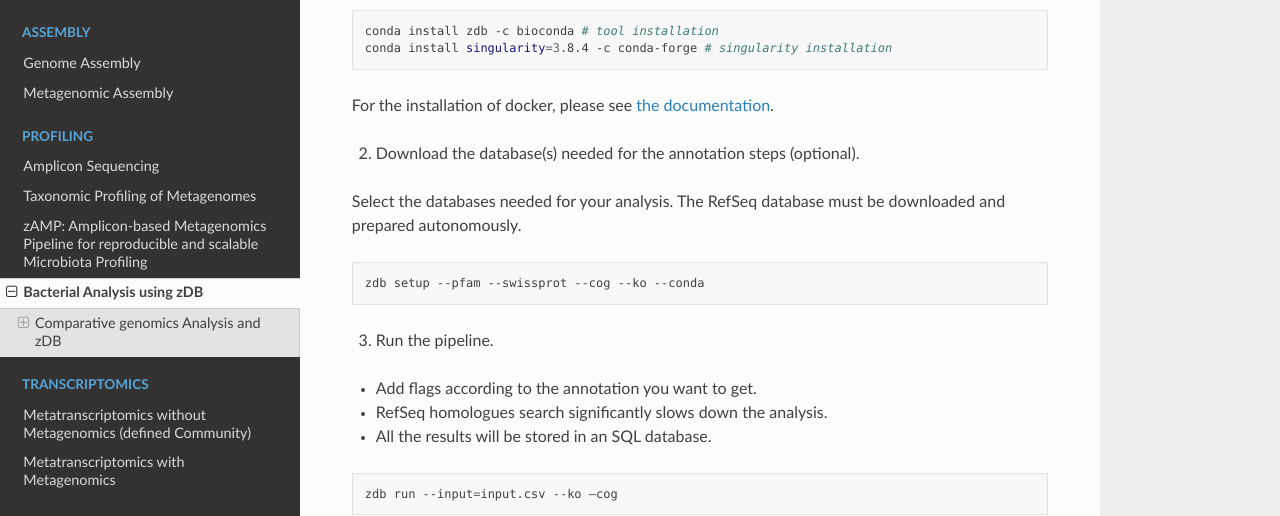
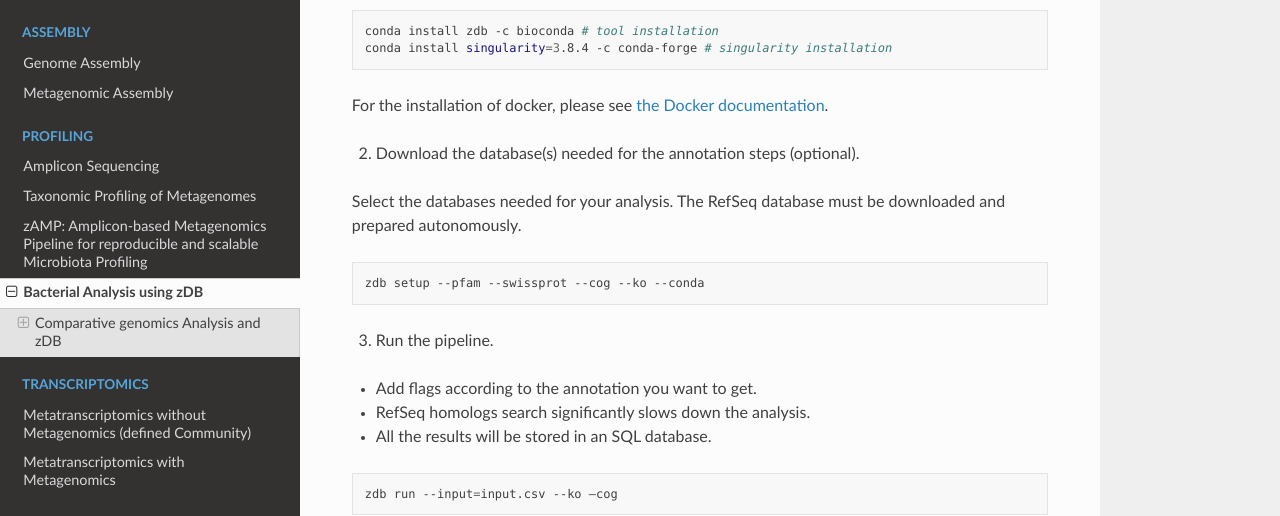
Before and after one commit to MicrobiologyETHZ/Methods_in_Microbiomics, a Sphinx documentation site: the page built from docs/profiling/zDB.rst, in a window 1280 px wide and 900 px high, scrolled down 1878 px. Shown: the part 162-678 px from the top of the window. Built offline with Sphinx 7.4.7 and the Read the Docs theme 2.0.0, drawn with Linux system fonts in a browser that asks for light colours.

Commit message:
changing minor details in the text

```diff
--- a/docs/profiling/zDB.rst
+++ b/docs/profiling/zDB.rst
@@ -57,9 +57,9 @@ In the `GitHub repository`_, you can have detailed instructions on how to instal
     conda install zdb -c bioconda # tool installation
     conda install singularity=3.8.4 -c conda-forge # singularity installation
 
-For the installation of docker, please see `the documentation`_.
+For the installation of docker, please see `the Docker documentation`_.
 
-.. _the documentation: https://docs.docker.com/get-docker/
+.. _the Docker documentation: https://docs.docker.com/get-docker/
 
 2. Download the database(s) needed for the annotation steps (optional).
 
@@ -72,7 +72,7 @@ Select the databases needed for your analysis. The RefSeq database must be downl
 3. Run the pipeline.
 
 - Add flags according to the annotation you want to get.
-- RefSeq homologues search significantly slows down the analysis.
+- RefSeq homologs search significantly slows down the analysis.
 - All the results will be stored in an SQL database.
 
 .. code-block:: bash
```
